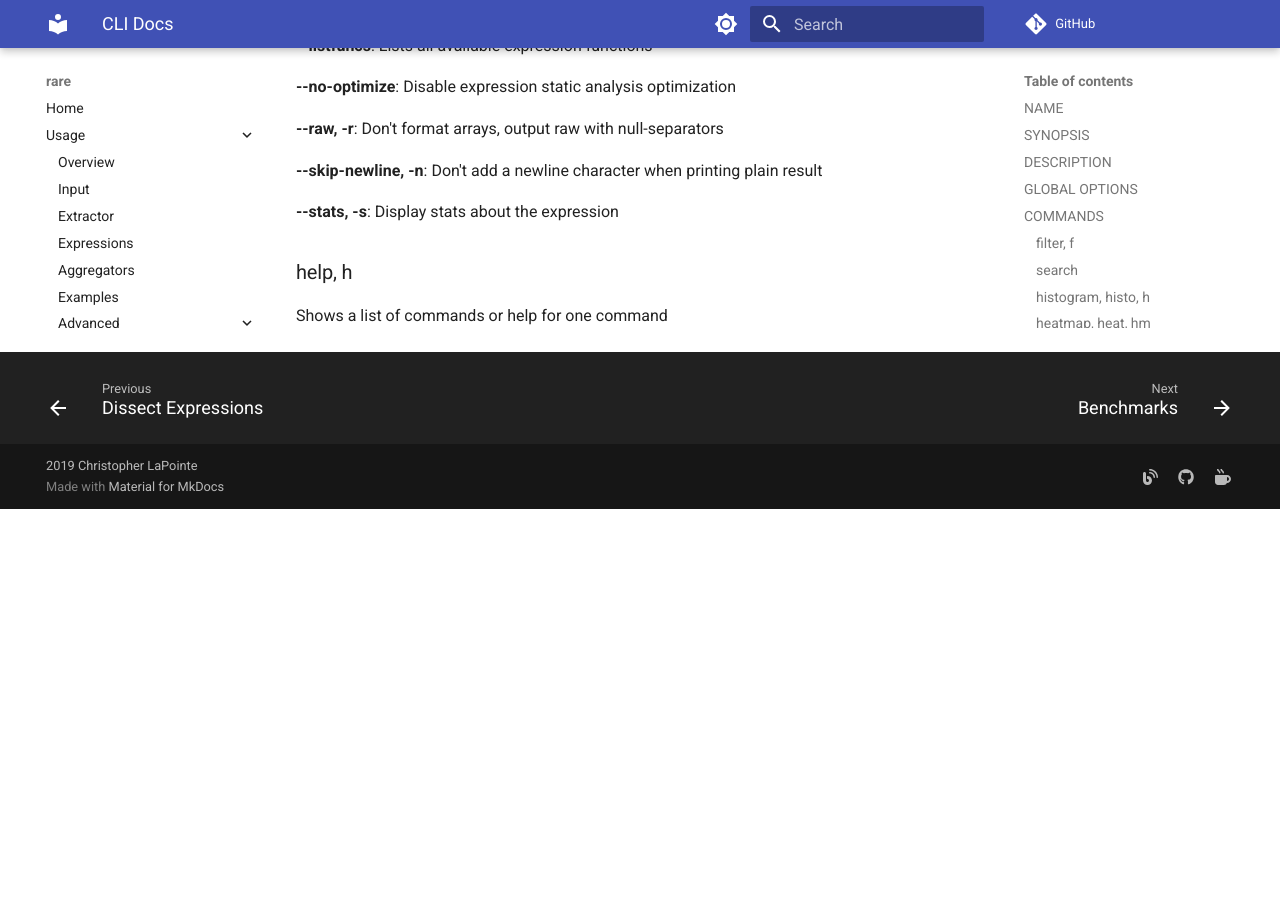
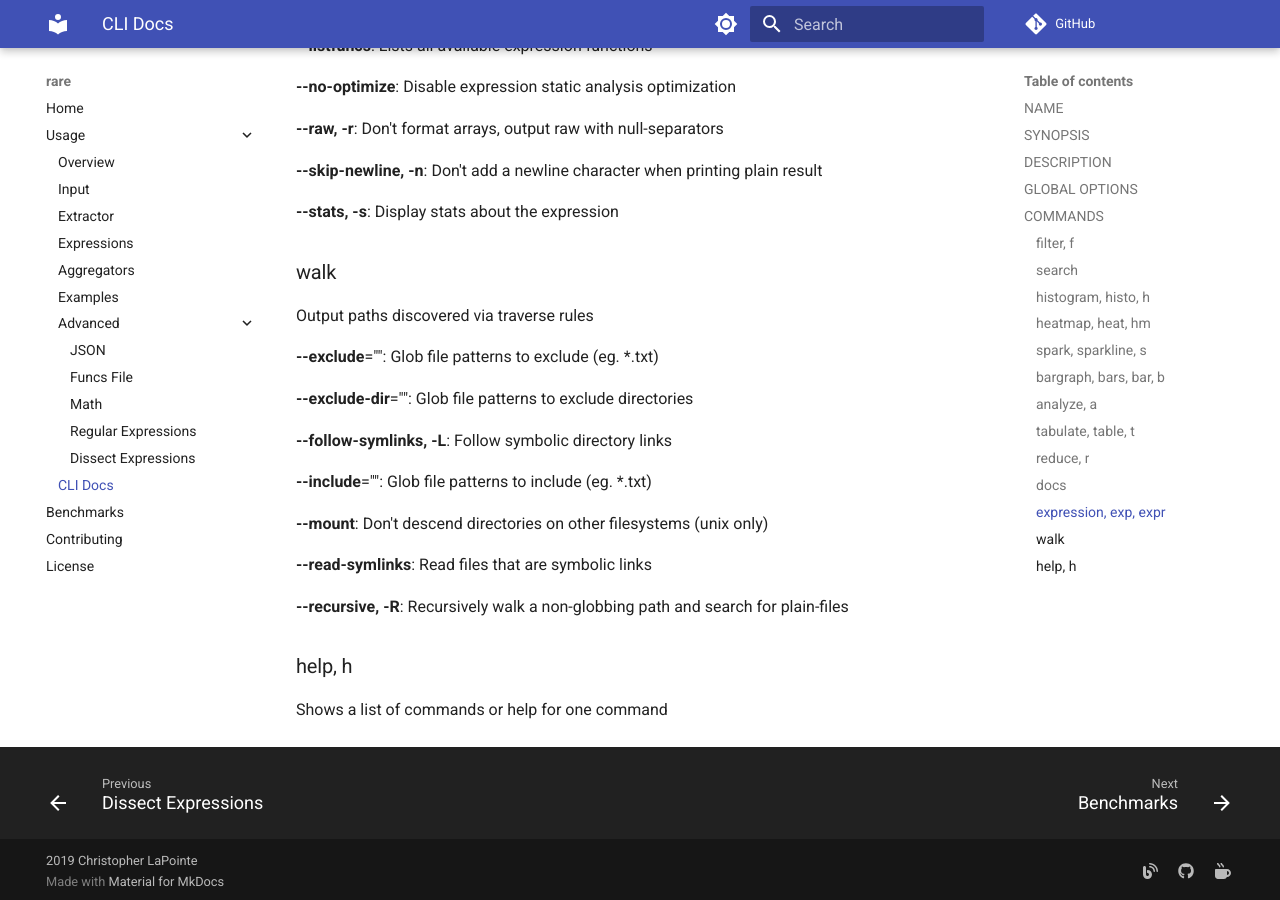
Before and after one commit to zix99/rare, an MkDocs documentation site: the page built from docs/cli-help.md, in a window 1280 px wide and 900 px high, scrolled down 15107 px. Built offline with MkDocs 1.6.1 and Material for MkDocs 9.7.7, drawn with Linux system fonts in a browser that asks for light colours; comment, search, counter and statistics services are not loaded; before the commit the page ends 15616 px from its top, so only the background shows below that.

Commit message:
Walker docs

```diff
--- a/docs/cli-help.md
+++ b/docs/cli-help.md
@@ -676,6 +676,24 @@ Evaluate and benchmark expressions
 
 **--stats, -s**: Display stats about the expression
 
+### walk
+
+Output paths discovered via traverse rules
+
+**--exclude**="": Glob file patterns to exclude (eg. *.txt)
+
+**--exclude-dir**="": Glob file patterns to exclude directories
+
+**--follow-symlinks, -L**: Follow symbolic directory links
+
+**--include**="": Glob file patterns to include (eg. *.txt)
+
+**--mount**: Don't descend directories on other filesystems (unix only)
+
+**--read-symlinks**: Read files that are symbolic links
+
+**--recursive, -R**: Recursively walk a non-globbing path and search for plain-files
+
 ### help, h
 
 Shows a list of commands or help for one command
```
Also changed, not shown: 1 other file.
